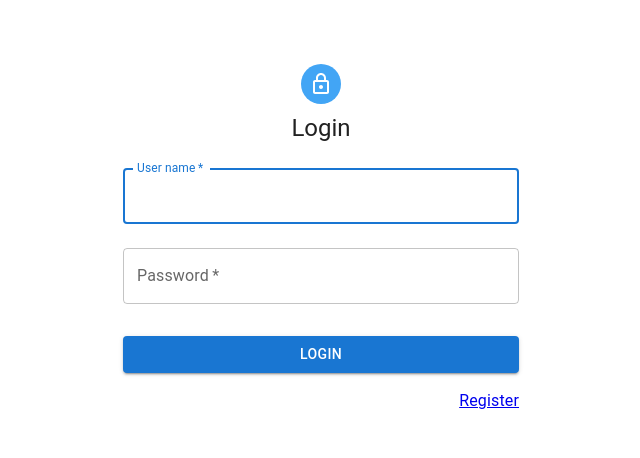
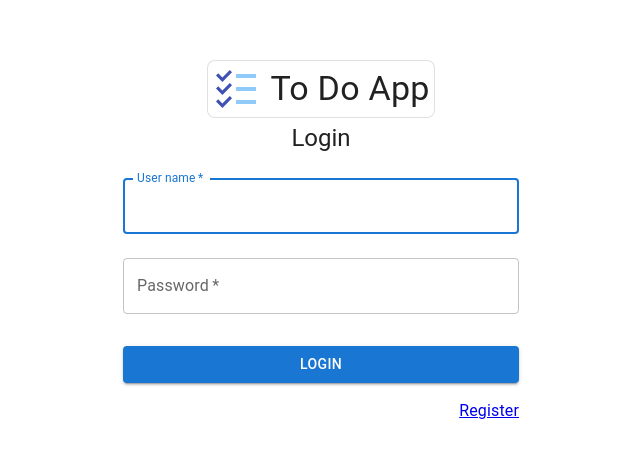
Before and after one commit to dantegr/todo-frontend, a React (Vite) app: page /login in a window 1280 px wide. Shown: the part 104-562 px from the top of the page, without its empty margins (319-959 px from the left). Built offline with nearby package versions, Linux system fonts and the light colour scheme; no server answers.

Commit message:
changed the typing of item to include id and added logo and name to login and register screen

```diff
--- a/package.json
+++ b/package.json
@@ -28,6 +28,7 @@
     "react-dom": "^19.0.0",
     "react-router-dom": "^7.3.0",
     "socket.io-client": "^4.8.1",
+    "uuid": "^11.1.0",
     "yup": "^1.6.1"
   },
   "devDependencies": {
--- a/src/pages/home/components/ListDrawer.tsx
+++ b/src/pages/home/components/ListDrawer.tsx
@@ -1,5 +1,6 @@
 import React, { useEffect, useState } from "react";
 import { TodoList, Item } from "../../../types/listType";
+import { v4 as uuidv4 } from "uuid";
 import {
   Box,
   IconButton,
@@ -67,9 +68,8 @@ const ListDrawer: React.FC<IPropps> = ({
   };
 
   const handleAddTask = () => {
-    const newIndex = updatedList?.items.length;
     const newItem: Item = {
-      index: newIndex!,
+      id: uuidv4(),
       title: "New Item",
       done: false,
       cost: 0,
@@ -86,7 +86,7 @@ const ListDrawer: React.FC<IPropps> = ({
 
   const handleUpdateItem = (item: Item) => {
     const newItems: Item[] = updatedList!.items;
-    const itemIndex = newItems.findIndex((el) => el.index === item.index);
+    const itemIndex = newItems.findIndex((el) => el.id === item.id);
     newItems[itemIndex] = item;
 
     if (updatedList) {
@@ -94,11 +94,9 @@ const ListDrawer: React.FC<IPropps> = ({
     }
   };
 
-  const deleteListItem = (itemId: number) => {
+  const deleteListItem = (itemId: string) => {
     if (updatedList) {
-      const newItems = updatedList.items.filter(
-        (item) => item.index !== itemId
-      );
+      const newItems = updatedList.items.filter((item) => item.id !== itemId);
       setUpdatedList({ ...updatedList, items: newItems });
     }
   };
@@ -109,10 +107,10 @@ const ListDrawer: React.FC<IPropps> = ({
       setUpdatedList((prevList) => {
         if (!prevList) return prevList;
         const oldIndex = prevList.items.findIndex(
-          (item) => item.index === active.id
+          (item) => item.id === active.id
         );
         const newIndex = prevList.items.findIndex(
-          (item) => item.index === over.id
+          (item) => item.id === over.id
         );
         const newItems = arrayMove(prevList.items, oldIndex, newIndex);
         return { ...prevList, items: newItems };
@@ -238,15 +236,15 @@ const ListDrawer: React.FC<IPropps> = ({
             <SortableContext
               items={
                 (updatedList?.items || [])
-                  .map((item) => item.index)
-                  .filter((index) => index !== undefined) as number[]
+                  .map((item) => item.id)
+                  .filter((id) => id !== undefined) as string[]
               }
               strategy={verticalListSortingStrategy}
             >
               <List className="App__TodoListItems">
                 {updatedList?.items.map((item) => (
                   <SortableItem
-                    key={item.index}
+                    key={item.id}
                     item={item}
                     handleUpdateItem={handleUpdateItem}
                     deleteListItem={deleteListItem}
@@ -259,7 +257,7 @@ const ListDrawer: React.FC<IPropps> = ({
           <List className="App__TodoListItems">
             {updatedList?.items.map((item) => (
               <SortableItem
-                key={item.index}
+                key={item.id}
                 item={item}
                 handleUpdateItem={handleUpdateItem}
                 deleteListItem={deleteListItem}
--- a/src/pages/home/components/ListTask.tsx
+++ b/src/pages/home/components/ListTask.tsx
@@ -26,7 +26,7 @@ import { Item, CustomField } from "../../../types/listType";
 interface IPropps {
   item: Item;
   handleUpdateItem: (item: Item) => void;
-  deleteListItem: (itemId: number) => void;
+  deleteListItem: (itemId: string) => void;
 }
 const ListTask: React.FC<IPropps> = ({
   item,
@@ -88,8 +88,8 @@ const ListTask: React.FC<IPropps> = ({
   };
 
   const handleDelete = () => {
-    if (item.index !== undefined) {
-      deleteListItem(item.index);
+    if (item.id !== undefined) {
+      deleteListItem(item.id);
     }
   };
 
--- a/src/pages/home/components/SortableItem.tsx
+++ b/src/pages/home/components/SortableItem.tsx
@@ -7,7 +7,7 @@ import { Item } from "../../../types/listType";
 interface SortableItemProps {
   item: Item;
   handleUpdateItem: (item: Item) => void;
-  deleteListItem: (itemId: number) => void;
+  deleteListItem: (itemId: string) => void;
 }
 
 const SortableItem: React.FC<SortableItemProps> = ({
@@ -17,7 +17,7 @@ const SortableItem: React.FC<SortableItemProps> = ({
 }) => {
   const { attributes, listeners, setNodeRef, transform, transition } =
     useSortable({
-      id: item.index ?? `item-${Math.random()}`,
+      id: item.id,
     });
 
   const style = {
--- a/src/pages/login/Login.tsx
+++ b/src/pages/login/Login.tsx
@@ -1,14 +1,13 @@
-import { LockOutlined } from "@mui/icons-material";
 import {
   Container,
   CssBaseline,
   Box,
-  Avatar,
   Typography,
   TextField,
   Button,
   Grid,
   Alert,
+  Card,
 } from "@mui/material";
 import { useState, useEffect } from "react";
 import { Link } from "react-router-dom";
@@ -70,9 +69,23 @@ const Login: React.FC = () => {
             alignItems: "center",
           }}
         >
-          <Avatar sx={{ m: 1, bgcolor: "primary.light" }}>
-            <LockOutlined />
-          </Avatar>
+          <Card
+            variant="outlined"
+            sx={{ margin: 0.5, padding: 0.5, borderRadius: "8px" }}
+          >
+            <Box
+              sx={{
+                display: "flex",
+                alignItems: "center",
+              }}
+            >
+              <img
+                style={{ maxHeight: "3rem", marginRight: "10px" }}
+                src="/src/assets/todo.svg"
+              />
+              <Typography variant="h4"> To Do App</Typography>
+            </Box>
+          </Card>
           <Typography variant="h5">Login</Typography>
           <Box sx={{ mt: 1 }}>
             <TextField
--- a/src/pages/register/Register.tsx
+++ b/src/pages/register/Register.tsx
@@ -1,5 +1,4 @@
 import {
-  Avatar,
   Box,
   Button,
   Container,
@@ -8,8 +7,9 @@ import {
   TextField,
   Typography,
   Alert,
+  Card,
 } from "@mui/material";
-import { LockOutlined } from "@mui/icons-material";
+
 import { useState } from "react";
 import axios from "axios";
 import { Link } from "react-router-dom";
@@ -65,9 +65,23 @@ const Register = () => {
             alignItems: "center",
           }}
         >
-          <Avatar sx={{ m: 1, bgcolor: "primary.light" }}>
-            <LockOutlined />
-          </Avatar>
+          <Card
+            variant="outlined"
+            sx={{ margin: 0.5, padding: 0.5, borderRadius: "8px" }}
+          >
+            <Box
+              sx={{
+                display: "flex",
+                alignItems: "center",
+              }}
+            >
+              <img
+                style={{ maxHeight: "3rem", marginRight: "10px" }}
+                src="/src/assets/todo.svg"
+              />
+              <Typography variant="h4"> To Do App</Typography>
+            </Box>
+          </Card>
           <Typography variant="h5">Register</Typography>
           <Box sx={{ mt: 3 }}>
             <Grid container spacing={2}>
--- a/src/types/listType.ts
+++ b/src/types/listType.ts
@@ -15,7 +15,7 @@ export interface Subtask {
 }
 
 export interface Item {
-  index?: number;
+  id: string;
   title: string;
   done: boolean;
   cost: number;
```
Also changed, not shown: 1 other file (tests, documents, lock files or other folders).
